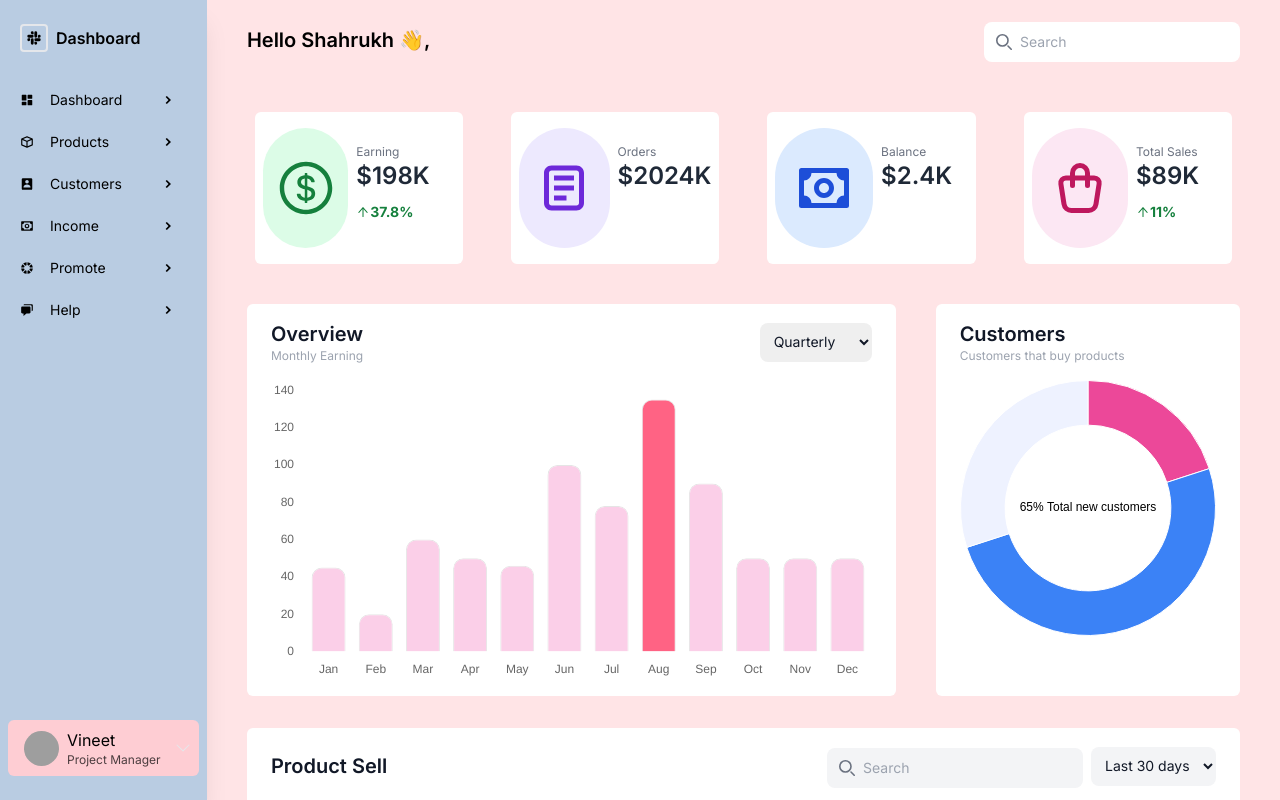
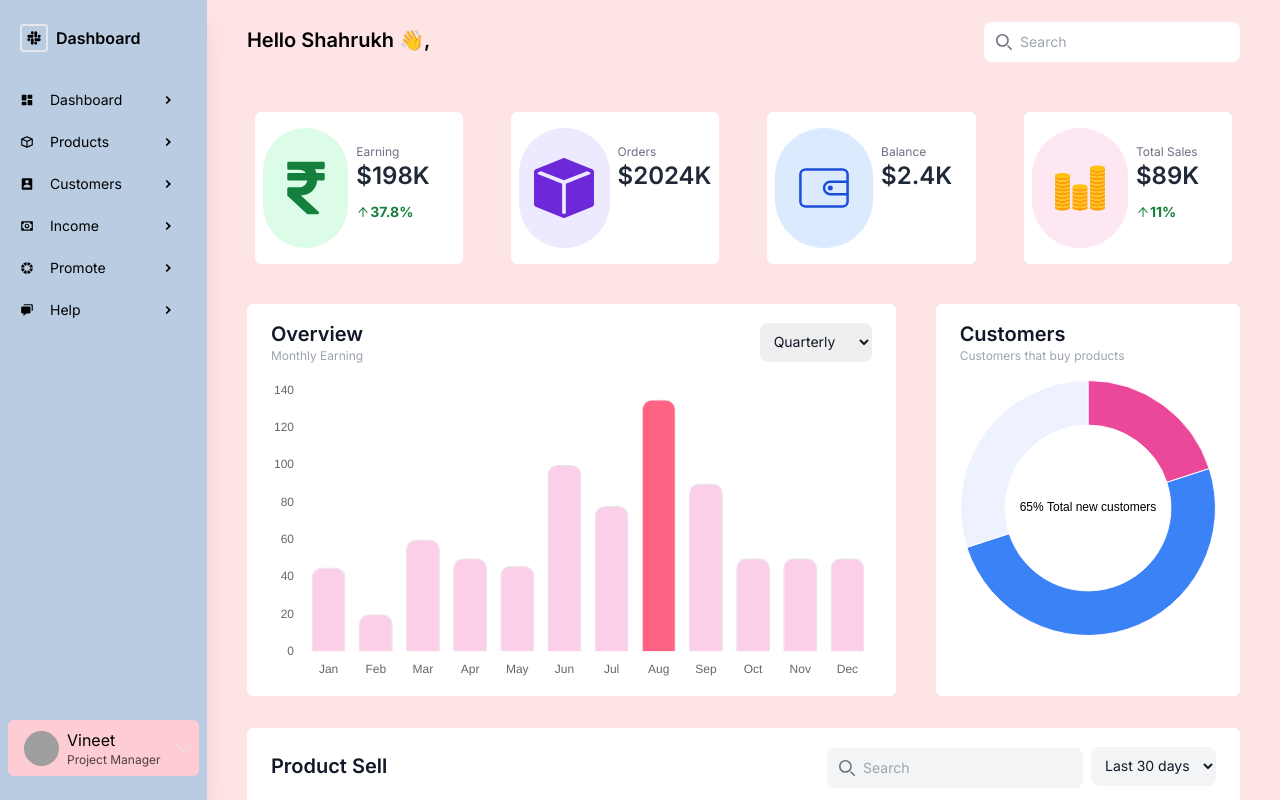
Before and after one commit to Vineet-23/Fitpeo-dashboard, a React (Vite) app: page / in a window 1280 px wide. Built offline with nearby package versions, Linux system fonts and the light colour scheme; grey boxes are pictures that could not be loaded.

Commit message:
Update Dashboard.jsx

```diff
--- a/src/core/components/Dashboard.jsx
+++ b/src/core/components/Dashboard.jsx
@@ -1,9 +1,9 @@
 import React from 'react'
 import DashCard from './DashCard'
-import { AiOutlineDollarCircle } from 'react-icons/ai'
-import { CgLoadbarDoc } from 'react-icons/cg'
-import { BiMoney } from 'react-icons/bi'
-import { TbShoppingBag } from 'react-icons/tb'
+import { FaRupeeSign } from 'react-icons/fa'
+import { BsBoxFill } from 'react-icons/bs'
+import { CiWallet } from 'react-icons/ci'
+import { FcSalesPerformance } from 'react-icons/fc'
 import Table from './Table'
 import DashNavbar from './DashNavbar'
 import ChartSection from './ChartSection'
@@ -12,33 +12,32 @@ const Dashboard = ({ isOpen, setIsOpen }) => {
   const cardList = [
     {
       label: 'Earning',
-      icon: <AiOutlineDollarCircle />,
+      icon: <FaRupeeSign />,
       color: 'bg-green-100 text-green-700',
       amount: 198,
       rate: 37.8
     },
     {
       label: 'Orders',
-      icon: <CgLoadbarDoc />,
+      icon: <BsBoxFill />,
       color: 'bg-violet-100 text-violet-700',
       amount: 2024
     },
     {
       label: 'Balance',
-      icon: <BiMoney />,
+      icon: <CiWallet />,
       color: 'bg-blue-100 text-blue-700',
       amount: 2.4,
       rate: 2
     },
     {
       label: 'Total Sales',
-      icon: <TbShoppingBag />,
+      icon: <FcSalesPerformance />,
       color: 'bg-pink-100 text-pink-700',
       amount: 89,
       rate: 11
     }
   ]
-
   return (
     <section className='flex justify-start flex-col h-screen w-full overflow-scroll py-2 px-10'>
       <DashNavbar isOpen={isOpen} setIsOpen={setIsOpen} />
```
